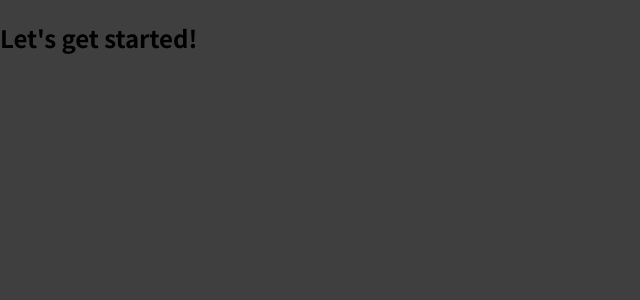
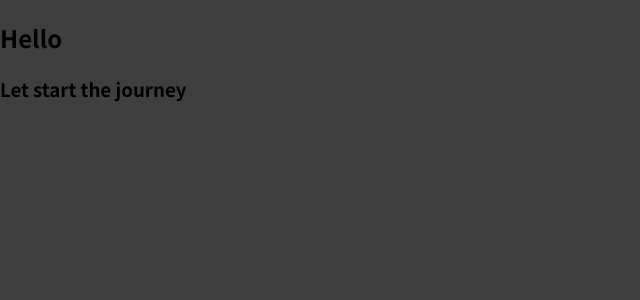
Before and after one commit to jayesh4433/React, a JavaScript app in the folder basic-app/: page / in a window 1280 px wide. Shown: the top 300 px of the page, without its empty margins (0-640 px from the left). Built offline with nearby package versions, Linux system fonts and the light colour scheme.

Commit message:
small change

```diff
--- a/basic-app/src/App.js
+++ b/basic-app/src/App.js
@@ -1,7 +1,8 @@
 function App() {
   return (
     <div>
-      <h2>Let's get started!</h2>
+      <h2>Hello</h2>
+      <h3>Let start the journey</h3>
     </div>
   );
 }
```
